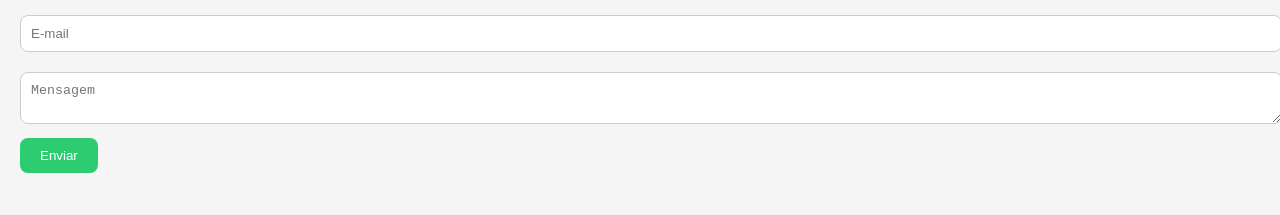
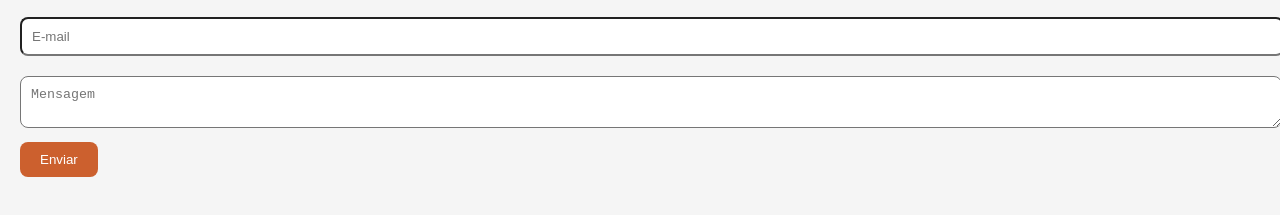
Before and after one commit to Jcnok/example, a plain HTML site: page site/index.html in a window 1280 px wide. Shown: the part 809-1024 px from the top of the page. Drawn offline with Linux system fonts and the light colour scheme.

Commit message:
chore: atualização automática 20250516-193022

```diff
--- a/site/css/style.css
+++ b/site/css/style.css
@@ -1,6 +1,6 @@
 /* Variáveis CSS */
 :root {
-    --primary-color: #2ecc71;
+  --primary-color: #cc602e;
   --secondary-color: #3498db;
   --background-color: #f5f5f5;
   --text-color: #333;
@@ -20,8 +20,8 @@ header {
   top: 0;
   left: 0;
   right: 0;
-    background-color: white;
-    box-shadow: 0 2px 5px rgba(0,0,0,0.1);
+  background-color: rgb(255, 255, 255);
+  box-shadow: 0 2px 5px rgba(0, 0, 0, 0.1);
   z-index: 1000;
 }
 
@@ -71,11 +71,15 @@ header .logo {
 .avatar {
   border-radius: 50%;
   border: 5px solid transparent;
-    background: linear-gradient(45deg, var(--primary-color), var(--secondary-color));
+  background: linear-gradient(
+    45deg,
+    var(--primary-color),
+    var(--secondary-color)
+  );
   padding: 5px;
   width: 150px;
   height: 150px;
-    box-shadow: 0 0 10px rgba(0,0,0,0.2);
+  box-shadow: 0 0 10px rgba(0, 0, 0, 0.2);
 }
 
 .cta {
@@ -105,7 +109,7 @@ header .logo {
 .project-card {
   background: white;
   border-radius: var(--border-radius);
-    box-shadow: 0 4px 10px rgba(0,0,0,0.1);
+  box-shadow: 0 4px 10px rgba(0, 0, 0, 0.1);
   overflow: hidden;
   transition: transform 0.3s;
 }
@@ -147,13 +151,13 @@ header .logo {
   width: 100%;
   padding: 10px;
   margin: 10px 0;
-    border-radius: var(--border-radius);
+  border-radius: var(--border-radius);S
   border: 1px solid #ccc;
 }
 
 #contact-form button {
   background-color: var(--primary-color);
-    color: white;
+  color: rgb(255, 255, 255);
   border: none;
   padding: 10px 20px;
   border-radius: var(--border-radius);
```
Lines whose indentation alone changed are shown as unchanged.
